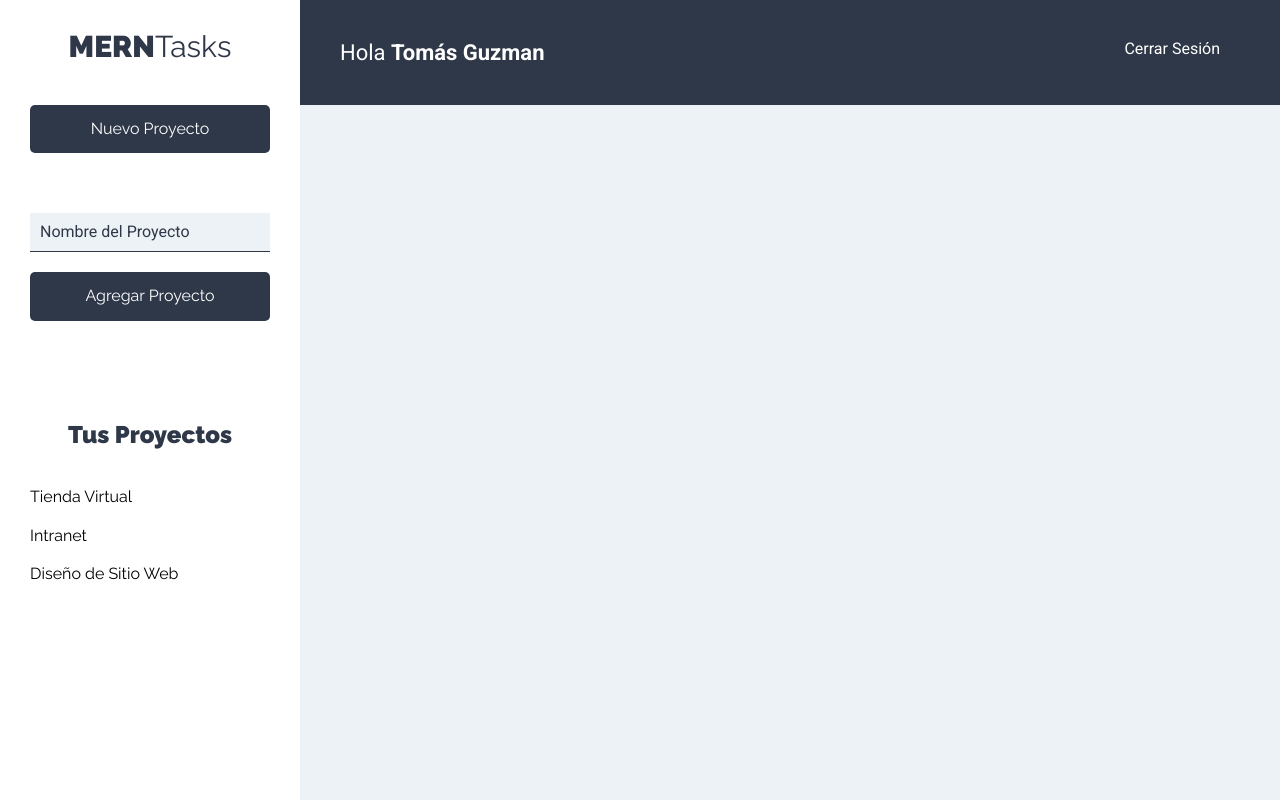
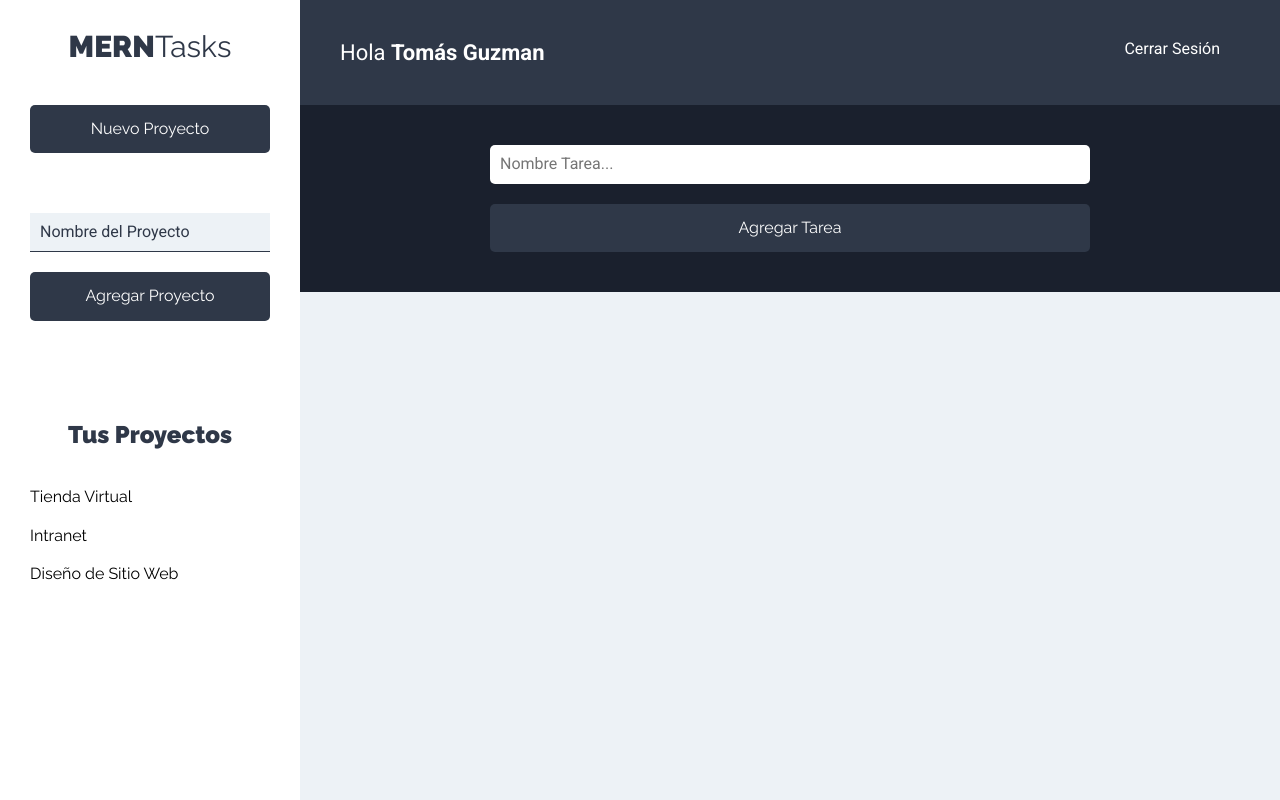
Before and after one commit to tomasgz7/Merntasks-cliente, a React (Create React App) app: page /proyectos in a window 1280 px wide. Built offline with nearby package versions, Linux system fonts and the light colour scheme.

Commit message:
Formulario para crear Tareas.

```diff
--- /dev/null
+++ b/src/components/layout/tareas/FormTarea.js
@@ -0,0 +1,27 @@
+import React from 'react';
+
+const FormTarea = () => {
+    return (
+        <div className='formulario'>
+            <form>
+                <div className='contenedor-input'>
+                    <input
+                        type="text"
+                        className="input-text"
+                        placeholder="Nombre Tarea..."
+                        name="nombre"
+                        />
+                </div>
+                <div className='contenedor-input'>
+                <input
+                type="submit"
+                className="btn btn-primario btn-submit btn-block"
+                value="Agregar Tarea"
+                />
+                </div>
+            </form>
+        </div>
+     );
+}
+
+export default FormTarea;
--- a/src/components/proyectos/Proyectos.js
+++ b/src/components/proyectos/Proyectos.js
@@ -1,6 +1,7 @@
 import React from 'react';
 import Sidebar from '../layout/Sidebar';
 import Barra from '../layout/Barra';
+import FormTarea from '../layout/tareas/FormTarea';
 
 const Proyectos = () => {
     return (
@@ -11,6 +12,7 @@
          <Barra />
 
         <main>
+         <FormTarea />
 
               <div className='contenedor-tareas'>
 
```
Also changed, not shown: src/components/layout/tareas/ListadoTareas.js (added), src/components/layout/tareas/Tarea.js (added).
